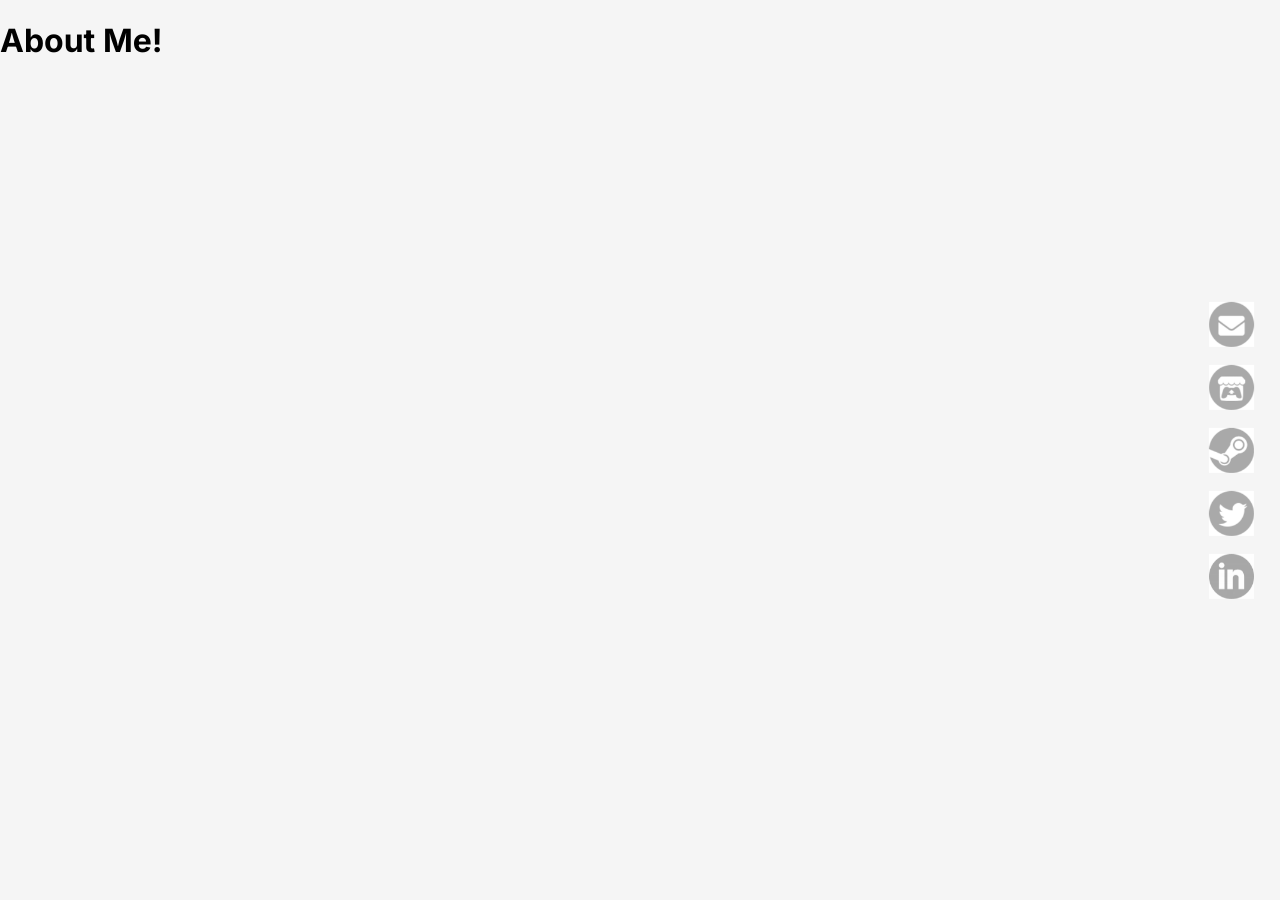
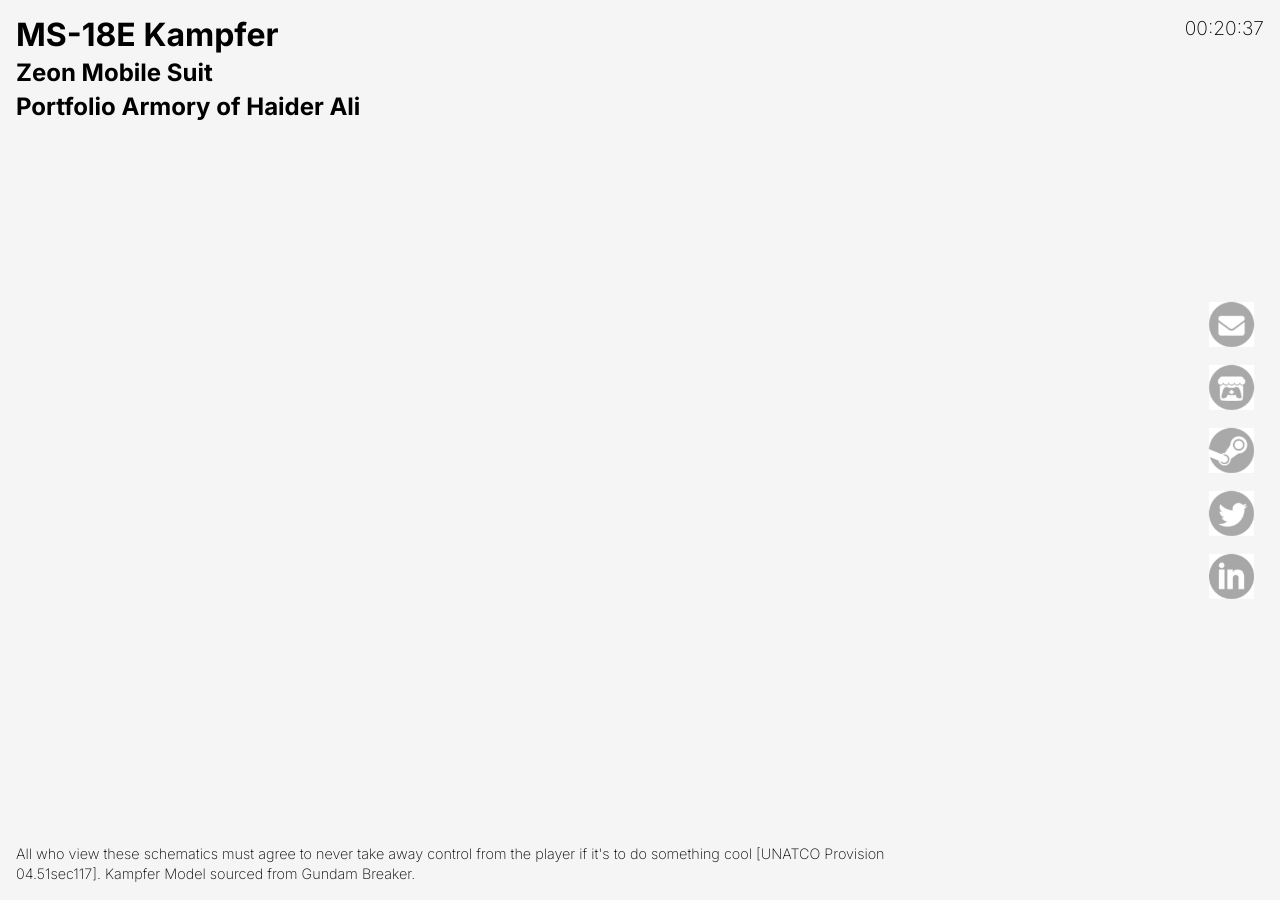
Before and after one commit to sinbadthepoet/portfolio-site, a Jekyll site: the page built from index.md, in a window 1280 px wide. Built offline with Jekyll 4.4.1, drawn with Linux system fonts in a browser that asks for light colours; some web fonts are replaced.

Commit message:
Merge Conflicts Fixed

```diff
--- a/_includes/footer.html
+++ b/_includes/footer.html
@@ -0,0 +1,3 @@
+<footer>
+  All who view these schematics must agree to never take away control from the player if it's to do something cool [UNATCO Provision 04.51sec117]. Kampfer Model sourced from Gundam Breaker.
+</footer>
--- a/_includes/header.html
+++ b/_includes/header.html
@@ -0,0 +1,28 @@
+<div class="siteHeader">
+    <h1>MS-18E Kampfer</h1>
+    <h2>Zeon Mobile Suit</h2>
+    <h2>Portfolio Armory of Haider Ali</h2>
+</div>
+
+<div class="siteClock">
+    <div id="liveClock">00:00:00</div>
+</div>
+
+<script>
+    function startClock() {
+  const clockEl = document.getElementById('liveClock');
+  if (!clockEl) return;
+
+  setInterval(() => {
+    const now = new Date();
+    const hours = String(now.getHours()).padStart(2, '0');
+    const minutes = String(now.getMinutes()).padStart(2, '0');
+    const seconds = String(now.getSeconds()).padStart(2, '0');
+    clockEl.textContent = `${hours}:${minutes}:${seconds}`;
+  }, 1000);
+}
+
+// Start when DOM is ready
+document.addEventListener('DOMContentLoaded', startClock);
+
+</script>
--- a/_layouts/hanger.html
+++ b/_layouts/hanger.html
@@ -2,6 +2,10 @@
 layout: default
 title: Hanger
 ---
+{% include header.html %}
 
 {% include nav.html %}
+
 {{ content }}
+
+{% include footer.html %}
--- /dev/null
+++ b/_sass/footer.scss
@@ -0,0 +1,12 @@
+footer {
+  position: absolute;
+  bottom: 1rem;
+  left: 1rem;
+
+  width: 70vw;  /* spanning ~70% of the screen width */
+  max-width: 70vw; /* ensure it doesn't overflow horizontally */
+  font-size: 0.9rem;
+
+  /* If you want it to wrap at a certain point, let it do so naturally */
+  line-height: 1.4;
+}
--- /dev/null
+++ b/_sass/header.scss
@@ -0,0 +1,43 @@
+/* Basic resets or body styling */
+body {
+  margin: 0;
+  font-family: 'Inter', "Helvetica Neue", Arial, sans-serif;
+  font-weight: 200; /* Thin weight */
+  background: #f5f5f5; /* Example background */
+  color: #000;
+}
+
+/* ========== HEADER (top-left) ========== */
+.siteHeader {
+  position: absolute;
+  top: 1rem;
+  left: 1rem;
+
+  /* Vertical stacking of the lines */
+  display: flex;
+  flex-direction: column;
+  gap: 0.3rem;
+
+  /* Tweak fonts, sizes, etc. */
+  font-size: 1rem; /* or use "vh" if you want scaling by viewport size */
+  line-height: 1.2;
+  pointer-events: none; /* If you don't need user interaction here */
+}
+
+.siteHeader h1,
+.siteHeader h2 {
+  margin: 0;
+}
+
+/* ========== CLOCK (top-right) ========== */
+.siteClock {
+  position: absolute;
+  top: 1rem;
+  right: 1rem;
+  pointer-events: none; /* optional if there's no user interaction */
+}
+
+/* Style for the clock text itself */
+#liveClock {
+  font-size: 1.2rem;
+}
--- a/_sass/main.scss
+++ b/_sass/main.scss
@@ -149,3 +149,7 @@
   text-align: right;
   animation: bounceInRight 1s cubic-bezier(0.36, 0, 0.66, -0.56) forwards;
  }
+
+body {
+    background-color: #EFF1F5;
+}
--- a/assets/css/styles.sass
+++ b/assets/css/styles.sass
@@ -3,3 +3,5 @@
 
 @import "main"
 @import "navigation"
+@import "header"
+@import "footer"
--- a/index.md
+++ b/index.md
@@ -2,4 +2,3 @@
 layout: hanger
 title: About Me
 ---
-# About Me!
```
Also changed, not shown: assets/js/main.js (+15 -0 lines), hanger.md (+4 -0 lines).
